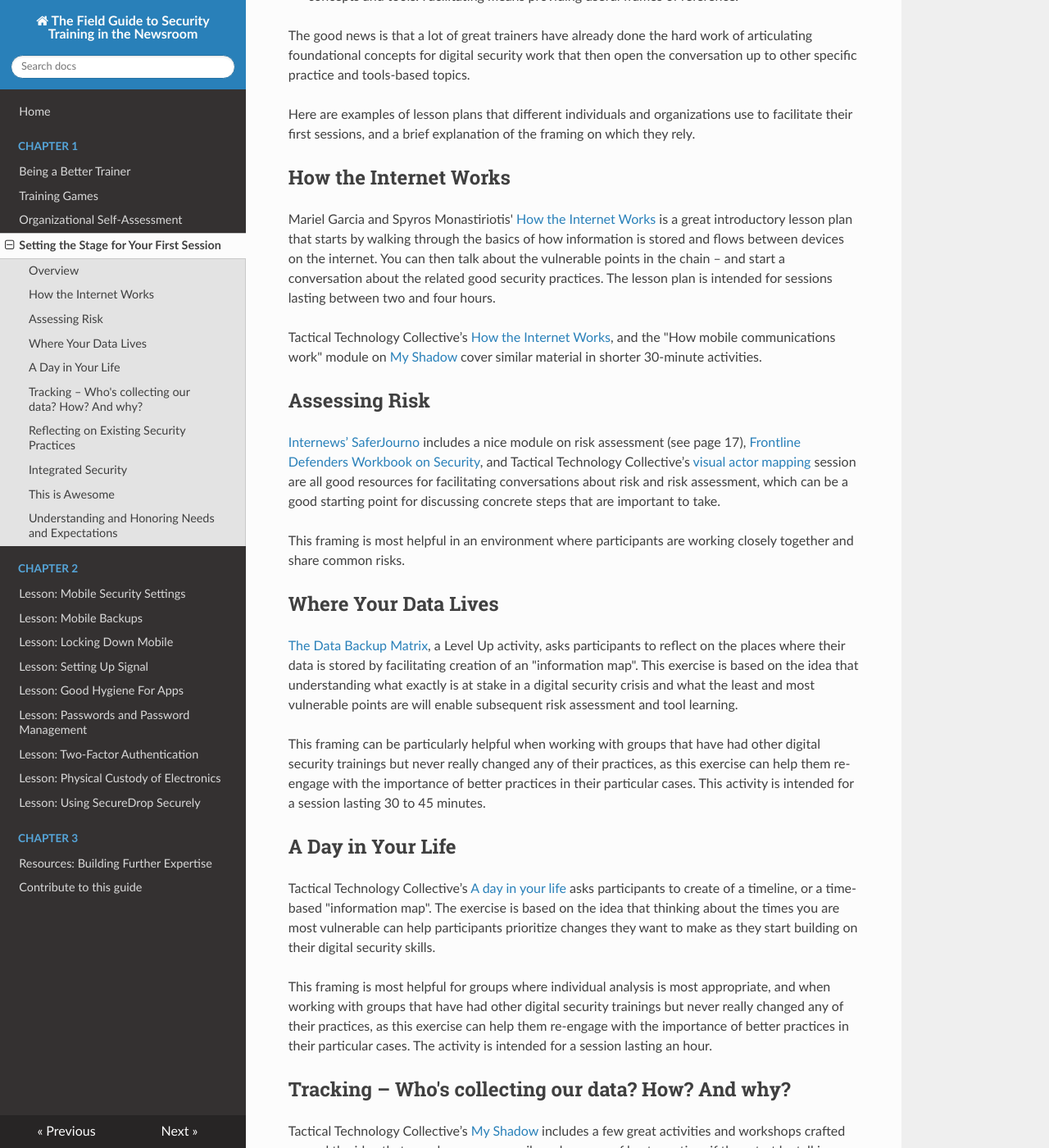
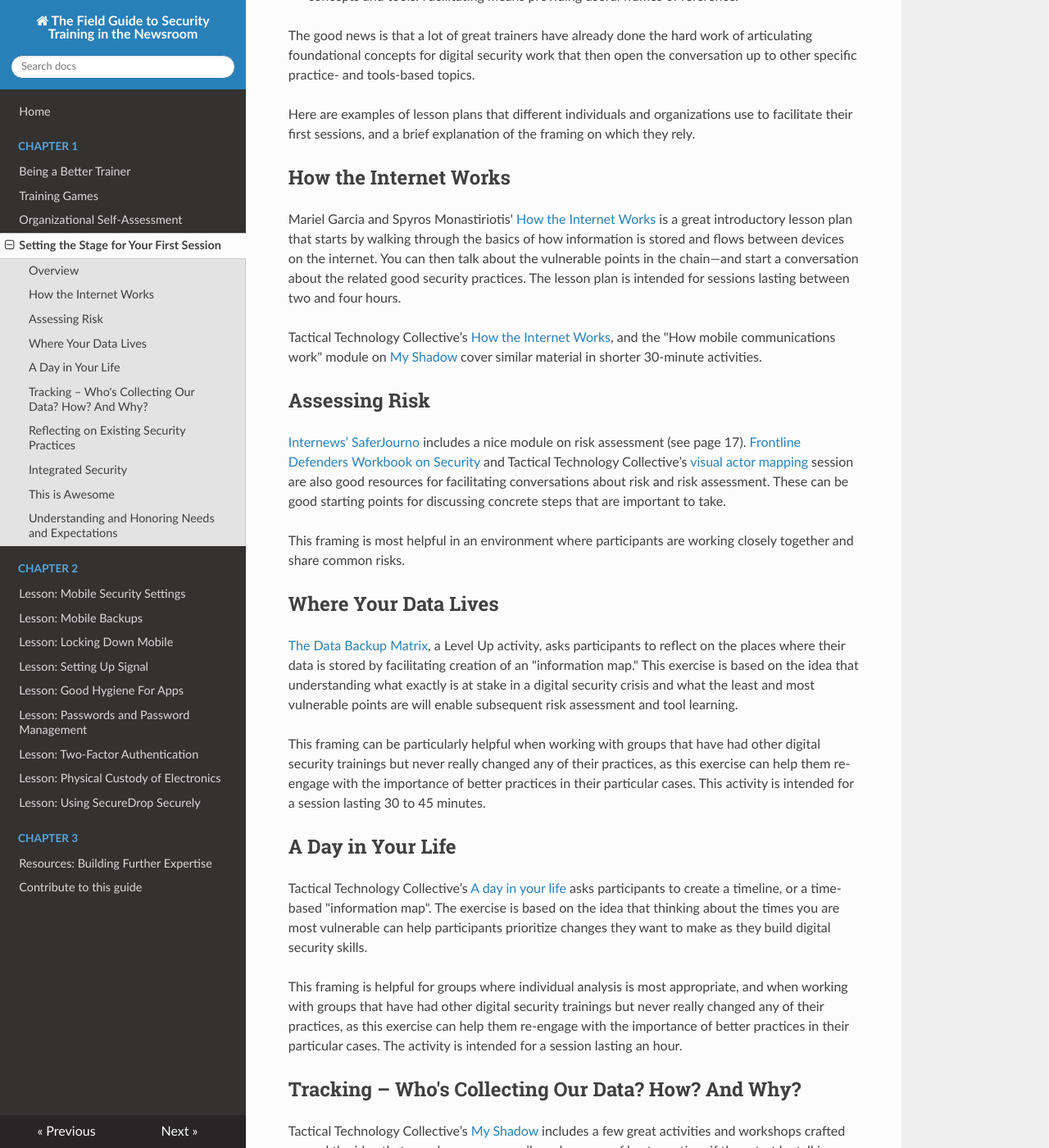
Before and after one commit to OpenNewsLabs/field-guide-security-training-newsroom, an MkDocs documentation site: the page built from docs/Chapter01-04-FramingStrategies.md, in a window 1280 px wide and 1400 px high, scrolled down 640 px. Shown: the whole window at 82% size. Built offline with MkDocs 1.6.1, drawn with Linux system fonts in a browser that asks for light colours; nearby versions of some CDN libraries; old or Windows-style settings are respelled for this version of MkDocs; some of the changed text lies outside the part shown.

Commit message:
FramingStrategies edits

```diff
--- a/docs/Chapter01-04-FramingStrategies.md
+++ b/docs/Chapter01-04-FramingStrategies.md
@@ -10,41 +10,41 @@
 
 * No workshop starts from scratch. Everyone in the room brings some insight and some baggage. Participants will have useful digital security knowledge, but they also bring personal insecurities and myths that take time to debunk.
 
-* Adults usually expect understand the relevance of what we learn. That expectation can be challenging when we don’t have existing mental landscapes that help us make sense of new concepts and tools. Facilitating means providing useful frames of reference.
+* Adults usually expect to understand the relevance of what we learn. That expectation can be challenging when we don’t have existing mental landscapes that help us make sense of new concepts and tools. Facilitating means providing useful frames of reference.
 
-The good news is that a lot of great trainers have already done the hard work of articulating foundational concepts for digital security work that then open the conversation up to other specific practice and tools-based topics.
+The good news is that a lot of great trainers have already done the hard work of articulating foundational concepts for digital security work that then open the conversation up to other specific practice- and tools-based topics.
 
 Here are examples of lesson plans that different individuals and organizations use to facilitate their first sessions, and a brief explanation of the framing on which they rely.
 
 ## How the Internet Works
 
-Mariel Garcia and Spyros Monastiriotis' [How the Internet Works](https://docs.google.com/document/d/1SmHfpm3Dy2ym9gUJfnA0hA12ytQ3LlW31Y5l_TCJkJo/edit) is a great introductory lesson plan that starts by walking through the basics of how information is stored and flows between devices on the internet. You can then talk about the vulnerable points in the chain – and start a conversation about the related good security practices. The lesson plan is intended for sessions lasting between two and four hours.
+Mariel Garcia and Spyros Monastiriotis' [How the Internet Works](https://docs.google.com/document/d/1SmHfpm3Dy2ym9gUJfnA0hA12ytQ3LlW31Y5l_TCJkJo/edit) is a great introductory lesson plan that starts by walking through the basics of how information is stored and flows between devices on the internet. You can then talk about the vulnerable points in the chain—and start a conversation about the related good security practices. The lesson plan is intended for sessions lasting between two and four hours.
 
 Tactical Technology Collective’s [How the Internet Works](https://gendersec.tacticaltech.org/wiki/index.php/Hands_On_How_the_internet_works), and the "How mobile communications work" module on [My Shadow](https://myshadow.org/train) cover similar material in shorter 30-minute activities.
 
 ## Assessing Risk
 
-[Internews’ SaferJourno](https://www.internews.org/sites/default/files/resources/SaferJournoGuide_2014-03-21.pdf) includes a nice module on risk assessment (see page 17), [Frontline Defenders Workbook on Security](https://www.frontlinedefenders.org/en/resource-publication/workbook-security-practical-steps-human-rights-defenders-risk), and Tactical Technology Collective’s [visual actor mapping](https://holistic-security.tacticaltech.org/exercises/explore/visual-actor-mapping-part-1) session are all good resources for facilitating conversations about risk and risk assessment, which can be a good starting point for discussing concrete steps that are important to take.
+[Internews’ SaferJourno](https://www.internews.org/sites/default/files/resources/SaferJournoGuide_2014-03-21.pdf) includes a nice module on risk assessment (see page 17). [Frontline Defenders Workbook on Security](https://www.frontlinedefenders.org/en/resource-publication/workbook-security-practical-steps-human-rights-defenders-risk) and Tactical Technology Collective’s [visual actor mapping](https://holistic-security.tacticaltech.org/exercises/explore/visual-actor-mapping-part-1) session are also good resources for facilitating conversations about risk and risk assessment. These can be good starting points for discussing concrete steps that are important to take.
 
 This framing is most helpful in an environment where participants are working closely together and share common risks.
 
 ## Where Your Data Lives
 
-[The Data Backup Matrix](https://level-up.cc/curriculum/protecting-data/data-backup-basics/activity-discussion/data-backup-matrix-creating-information-map/), a Level Up activity, asks participants to reflect on the places where their data is stored by facilitating creation of an "information map". This exercise is based on the idea that understanding what exactly is at stake in a digital security crisis and what the least and most vulnerable points are will enable subsequent risk assessment and tool learning.
+[The Data Backup Matrix](https://level-up.cc/curriculum/protecting-data/data-backup-basics/activity-discussion/data-backup-matrix-creating-information-map/), a Level Up activity, asks participants to reflect on the places where their data is stored by facilitating creation of an "information map." This exercise is based on the idea that understanding what exactly is at stake in a digital security crisis and what the least and most vulnerable points are will enable subsequent risk assessment and tool learning.
 
 This framing can be particularly helpful when working with groups that have had other digital security trainings but never really changed any of their practices, as this exercise can help them re-engage with the importance of better practices in their particular cases. This activity is intended for a session lasting 30 to 45 minutes.
 
 ## A Day in Your Life
 
-Tactical Technology Collective’s [A day in your life](https://gendersec.tacticaltech.org/wiki/index.php/Holistic_security_-_A_day_in_your_life) asks participants to create of a timeline, or a time-based "information map". The exercise is based on the idea that thinking about the times you are most vulnerable can help participants prioritize changes they want to make as they start building on their digital security skills.
+Tactical Technology Collective’s [A day in your life](https://gendersec.tacticaltech.org/wiki/index.php/Holistic_security_-_A_day_in_your_life) asks participants to create a timeline, or a time-based "information map". The exercise is based on the idea that thinking about the times you are most vulnerable can help participants prioritize changes they want to make as they build digital security skills.
 
-This framing is most helpful for groups where individual analysis is most appropriate, and when working with groups that have had other digital security trainings but never really changed any of their practices, as this exercise can help them re-engage with the importance of better practices in their particular cases. The activity is intended for a session lasting an hour.
+This framing is helpful for groups where individual analysis is most appropriate, and when working with groups that have had other digital security trainings but never really changed any of their practices, as this exercise can help them re-engage with the importance of better practices in their particular cases. The activity is intended for a session lasting an hour.
 
-## Tracking – Who's collecting our data? How? And why?
+## Tracking – Who's Collecting Our Data? How? And Why?
 
 Tactical Technology Collective’s [My Shadow](https://myshadow.org/train) includes a few great  activities and workshops crafted around the idea that people can more easily make sense of best practices if they start by talking about services people already use and the data that is being collected.
 
-This framing is particularly useful in newsrooms that cover low-risk topics but are interested in building digital security capacity. The planned activities that are available are divided into 30-minute modules, which you should complement with discussions on the topic.
+This framing is particularly useful in newsrooms that cover low-risk topics but are interested in building digital security capacity. The activities are divided into 30-minute modules, which you should complement with discussions on the topic.
 
 ## Reflecting on Existing Security Practices
 
@@ -56,7 +56,7 @@
 
 Some digital security trainers have used Kvinna till Kvinna’s [integrated security facilitation approach](http://www.integratedsecuritymanual.org/sites/default/files/samplestructure_0.pdf) based on the idea that collective discussions on what security means and the practices we already take to protect ourselves are a good way to continue building our security capacity.
 
-Contexts in which this framing can be helpful: when working in newsrooms where security needs are much broader than what is typically covered in digital security curriculum. The lesson plan is intended for a session lasting between two and four hours.
+This framing can be helpful in newsrooms where security needs are much broader than what is typically covered in digital security curriculum. The lesson plan is intended for a session lasting two to four hours.
 
 ## This is Awesome
 
```
Also changed, not shown: other parts of docs/Chapter01-04-FramingStrategies.md (+2 -2 lines).
